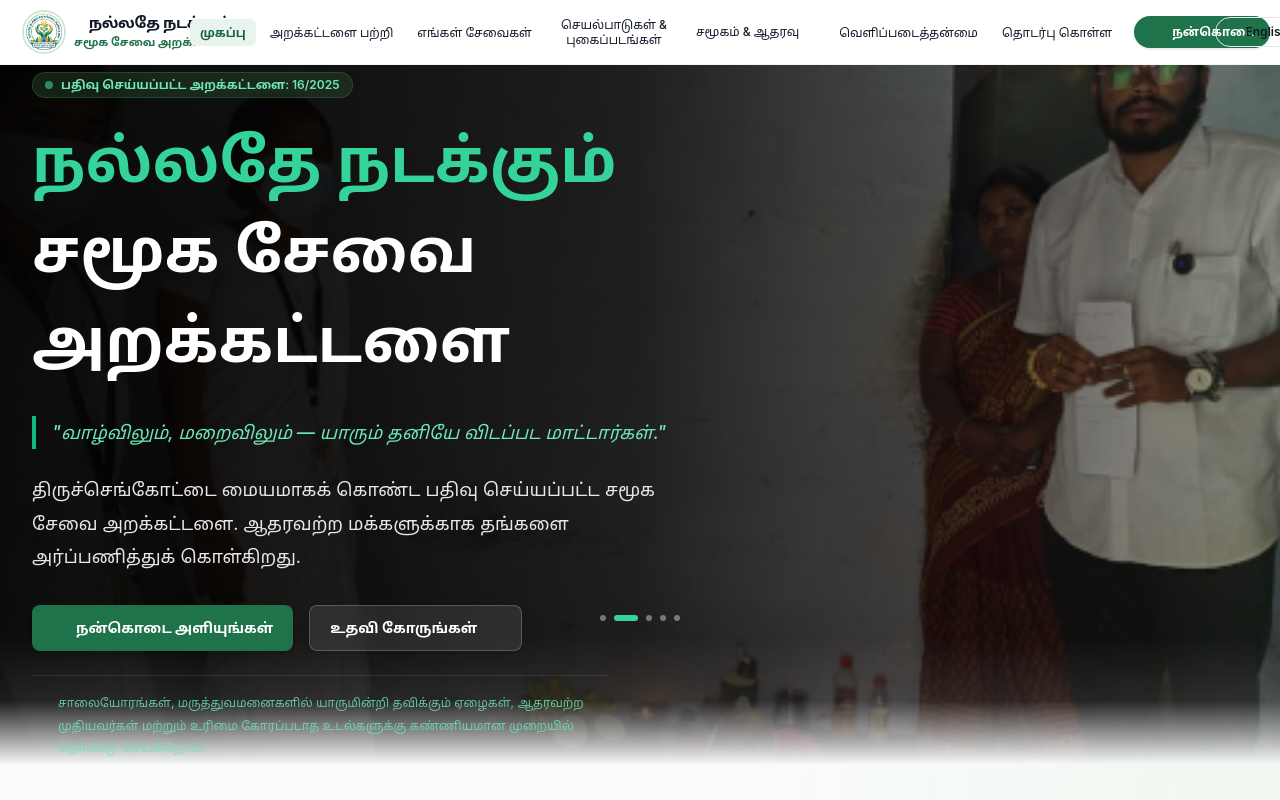
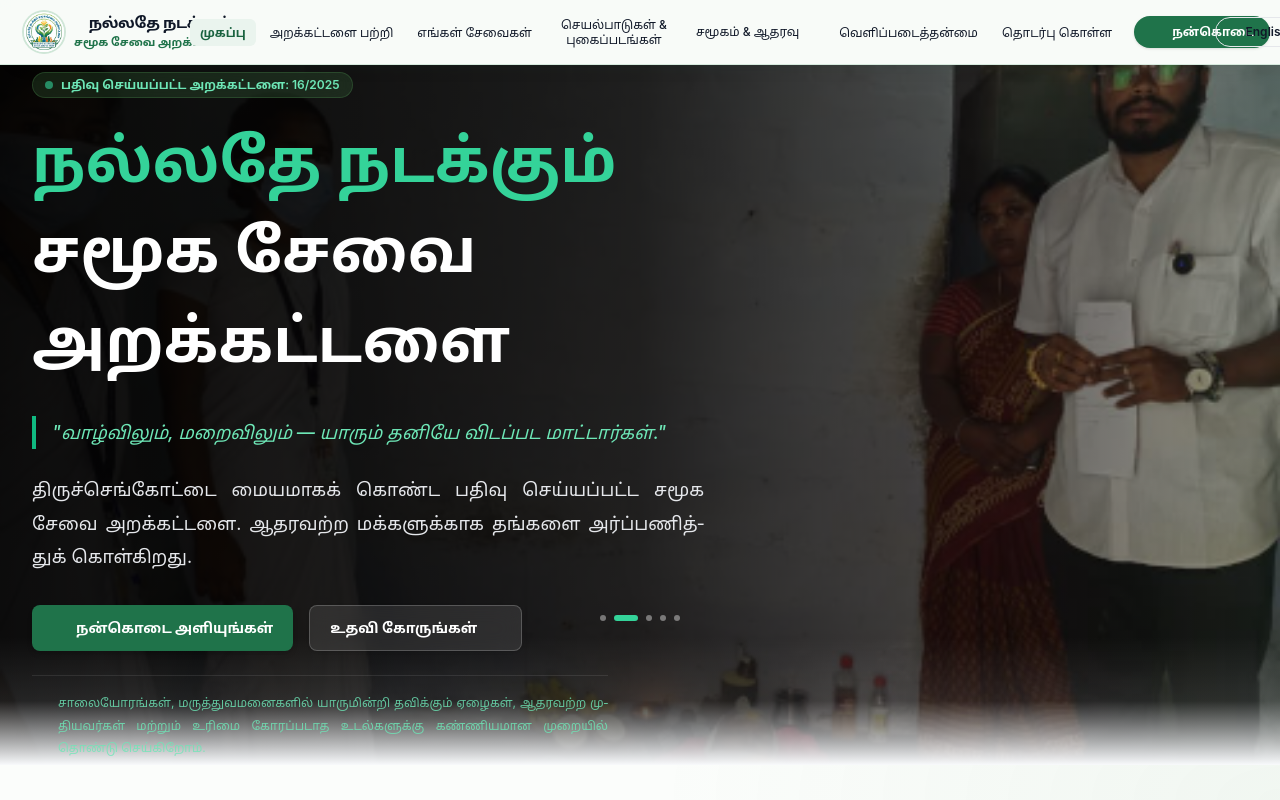
Before and after one commit to THEERRV-ORG/nallathe-nadakkum-social-service-trust, a React (Vite) app: page / in a window 1280 px wide. Shown: the top 800 px of the page. Built offline with nearby package versions, Linux system fonts and the light colour scheme; some icons are missing.

Commit message:
nav bar seperation and justification of text contents

```diff
--- a/src/components/Navbar.tsx
+++ b/src/components/Navbar.tsx
@@ -31,7 +31,7 @@ export default function Navbar({ lang, setLang, activeTab, setActiveTab }: Navba
   const isCommunityActive = COMMUNITY_IDS.includes(activeTab);
 
   return (
-    <header className="sticky top-0 z-40 w-full border-b border-gray-100 bg-white/95 backdrop-blur-md">
+    <header className="sticky top-0 z-40 w-full border-b border-emerald-100/80 bg-[#f8fbf8]/95 shadow-[0_1px_0_rgba(31,115,74,0.04),0_10px_28px_-24px_rgba(15,61,38,0.35)] backdrop-blur-md">
       <div className="flex h-16 items-center gap-2 sm:gap-4 pl-3 pr-4 sm:pl-4 sm:pr-6 lg:pl-6 lg:pr-8">
         <button
           className="flex min-w-0 shrink cursor-pointer items-center gap-2.5 focus:outline-none lg:shrink-0"
--- a/src/index.css
+++ b/src/index.css
@@ -75,6 +75,17 @@ body {
   background: transparent;
 }
 
+/*
+  Default long-form reading text to justified alignment across the site.
+  Wrapped in :where(...) so explicit Tailwind alignment utilities such as
+  text-center and text-left still take precedence for UI-specific sections.
+*/
+:where(.site-shell p, .site-shell li, .site-shell blockquote) {
+  text-align: justify;
+  text-justify: inter-word;
+  hyphens: auto;
+}
+
 .site-shell {
   position: relative;
   isolation: isolate;
```
